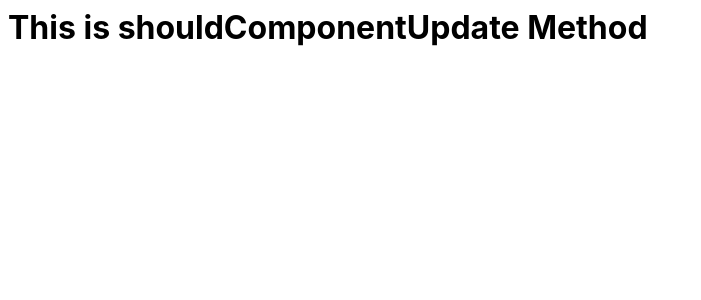
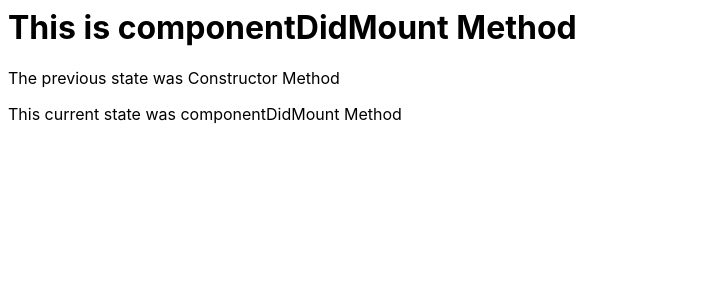
Before and after one commit to loyalty-thameem/Reactjs-LifeCycle-Methods, a React (Create React App) app: page / in a window 1280 px wide. Shown: the top 300 px of the page, without its empty margins (0-701 px from the left). Built offline with nearby package versions, Linux system fonts and the light colour scheme.

Commit message:
Updating end. getSnapshotBeforeUpdate() and componentDidUpdate().

```diff
--- a/src/App.js
+++ b/src/App.js
@@ -5,14 +5,14 @@ export class ChildComponent extends React.Component {
   constructor(props) {
     super(props);
     this.state = {
-      name: 'shouldComponentUpdate Method',
+      name: 'Constructor Method',
     };
     console.log('Constructor');
   }
 
   shouldComponentUpdate() {
     console.log('shouldComponentUpdate Method');
-    return false; //Change to true for state to update
+    return true; //Change to false for state to no update
   }
   // handle
   componentDidMount() {
@@ -23,13 +23,26 @@ export class ChildComponent extends React.Component {
       });
     }, 5000);
   }
-
+  //=========Previous state
+  getSnapshotBeforeUpdate(prevProps, prevState) {
+    console.log('getSnapshotBeforeUdpate Method');
+    return (document.getElementById('previous-state').innerHTML =
+      'The previous state was ' + prevState.name);
+  }
+  //==========Current State
+  componentDidUpdate() {
+    console.log('componentDidUpdate Method');
+    document.getElementById('current-state').innerHTML =
+      'This current state was ' + this.state.name;
+  }
   render() {
     console.log('This method is responsible to render our JSX to DOM');
     const name = this.state.name;
     return (
       <div>
         <h1>This is {name}</h1>
+        <p id="previous-state"></p>
+        <p id="current-state"></p>
       </div>
     );
   }
```
